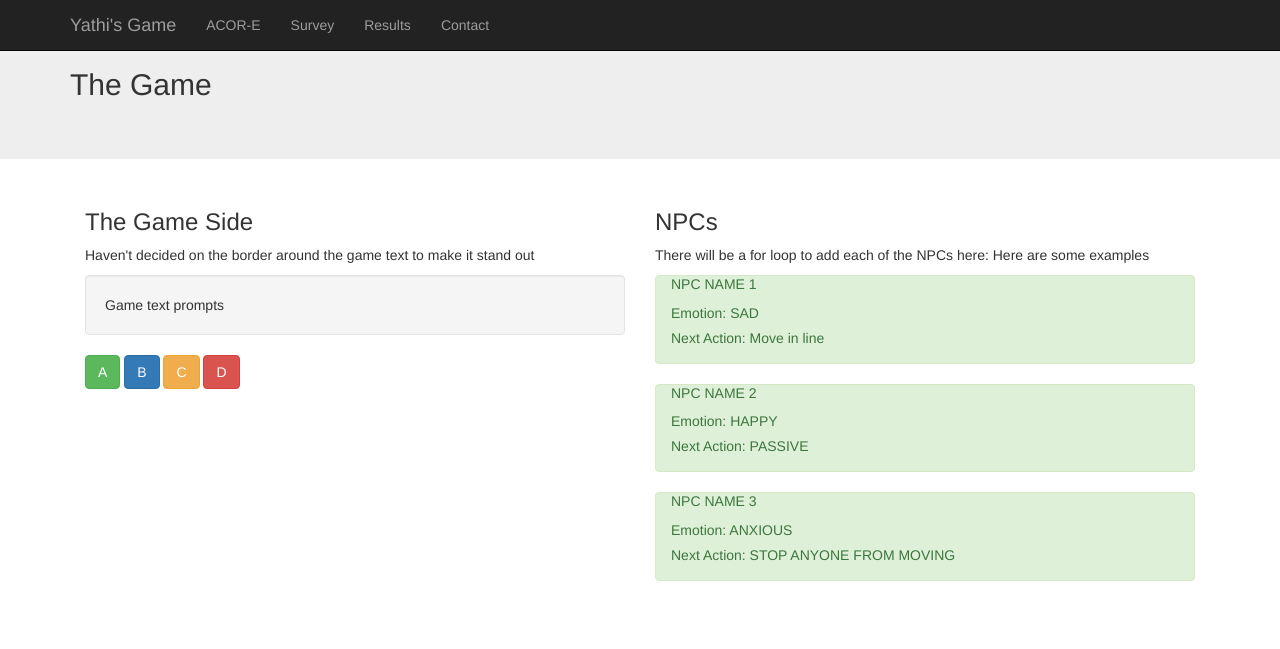
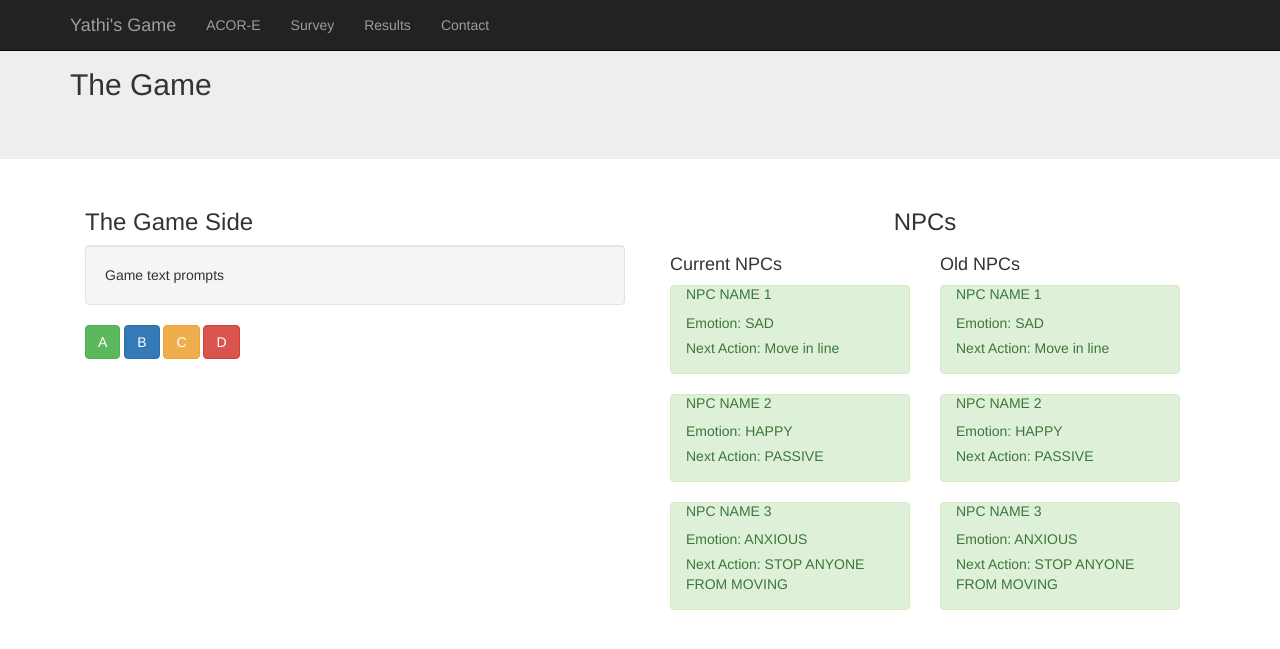
Before and after one commit to mviz/ACORE, a Django app: page / in a window 1280 px wide. Shown: the top 649 px of the page. Run offline with Django 3.2, Linux system fonts and the light colour scheme; some libraries are stand-ins or nearby versions.

Commit message:
Working on dynamic game page

```diff
--- a/templates/_layouts/base.html
+++ b/templates/_layouts/base.html
@@ -6,7 +6,6 @@
 <head>
     <title>{% block title %}ACOR-E{% endblock title %}</title>
     <link rel="stylesheet" href="//netdna.bootstrapcdn.com/bootstrap/3.1.1/css/bootstrap.min.css">
-
     {% block css %}{% endblock css %}
 </head>
 <body>
--- a/templates/home.html
+++ b/templates/home.html
@@ -1,4 +1,5 @@
 {% extends '_layouts/base.html' %}
+
 
 {% block page_title %} <h2>The Game</h2> {% endblock page_title %}
 {% block page_content %}
@@ -6,37 +7,118 @@
     <!-- This half is the game -->
     <div class="col-sm-6">
             <h3> The Game Side </h3>
-            <p> Haven't decided on the border around the game text to make it stand out </p>
-            <div class="well"> Game text prompts </div>
+            <strong><p id="last_move"> </p></strong>
+            <div class="well" id="game_text"> Game text prompts </div>
             <div class="row" style="margin-left:auto; margin-right:auto">
-                <button type="button" class="btn btn-success"> A</button>
-                <button type="button" class="btn btn-primary"> B </button>
-                <button type="button" class="btn btn-warning"> C </button>
-                <button type="button" class="btn btn-danger"> D </button>
+                <button type="button" class="btn btn-success" id="game_input_a"> A</button>
+                <button type="button" class="btn btn-primary" id="game_input_b"> B </button>
+                <button type="button" class="btn btn-warning" id="game_input_c"> C </button>
+                <button type="button" class="btn btn-danger" id="game_input_d">  D </button>
 
             </div>
     </div>
 
     <!-- This half displays the NPCs -->
     <div class="col-sm-6">
-        <h3> NPCs </h3>
-        <!-- Add forloop here for each npc -->
-        <p> There will be a for loop to add each of the NPCs here: Here are some examples </p>
-        <div class="alert alert-success">
-            <h5 style="margin-top:-1em"> NPC NAME 1 </h5>
-            <p> Emotion: SAD </p>
-            <p> Next Action: Move in line </p>
+        <h3 style="text-align:center"> NPCs </h3>
+        <div class="col-sm-6">
+            <!-- Add forloop here for each npc -->
+            <h4> Current NPCs </h4>
+            <div class="alert alert-success" id="npc_1">
+                <h5 style="margin-top:-1em" class="npc_name"> NPC NAME 1 </h5>
+                <p class="npc_emotion"> Emotion: SAD </p>
+                <p class="npc_action"> Next Action: Move in line </p>
+            </div>
+            <div class="alert alert-success" id="npc_3">
+                <h5 style="margin-top:-1em" class="npc_name"> NPC NAME 2 </h5>
+                <p class="npc_emotion"> Emotion: HAPPY </p>
+                <p class="npc_action"> Next Action: PASSIVE </p>
+            </div>
+            <div class="alert alert-success" id="npc_5">
+                <h5 style="margin-top:-1em" class="npc_name"> NPC NAME 3 </h5>
+                <p class="npc_emotion"> Emotion: ANXIOUS </p>
+                <p class="npc_action"> Next Action: STOP ANYONE FROM MOVING </p>
+            </div>
         </div>
-        <div class="alert alert-success">
-            <h5 style="margin-top:-1em"> NPC NAME 2 </h5>
-            <p> Emotion: HAPPY </p>
-            <p> Next Action: PASSIVE </p>
-        </div>
-        <div class="alert alert-success">
-            <h5 style="margin-top:-1em"> NPC NAME 3 </h5>
-            <p> Emotion: ANXIOUS </p>
-            <p> Next Action: STOP ANYONE FROM MOVING </p>
+        <div class="col-sm-6">
+            <!-- Add forloop here for each npc -->
+            <h4> Old NPCs </h4>
+            <div class="alert alert-success" id="npc_2">
+                <h5 style="margin-top:-1em" class="npc_name"> NPC NAME 1 </h5>
+                <p class="npc_emotion"> Emotion: SAD </p>
+                <p class="npc_action"> Next Action: Move in line </p>
+            </div>
+            <div class="alert alert-success" id="npc_4">
+                <h5 style="margin-top:-1em" class="npc_name"> NPC NAME 2 </h5>
+                <p class="npc_emotion"> Emotion: HAPPY </p>
+                <p class="npc_action"> Next Action: PASSIVE </p>
+            </div>
+            <div class="alert alert-success" id="npc_6">
+                <h5 style="margin-top:-1em" class="npc_name"> NPC NAME 3 </h5>
+                <p class="npc_emotion"> Emotion: ANXIOUS </p>
+                <p class="npc_action"> Next Action: STOP ANYONE FROM MOVING </p>
+            </div>
         </div>
     </div>
 
 {% endblock page_content %}
+
+
+
+
+{% block js %}
+    <script>
+        // make this function work.... please
+        function update_last_move($button_pressed){
+            var $last_move = $('#last_move')
+            var button_text = $button_pressed.text()
+            $last_move.html('Last move: ' + button_text)
+        }
+
+        function update_game_text($button_pressed){
+            var $game_text = $('#game_text')
+            var new_text = $button_pressed.text()
+            $game_text.text($game_text.text() + new_text)
+        }
+
+        function update_npcs(){
+            // update for loop bound to a dynamic value
+            for(var i = 1; i < 7; i+=2){
+                var original_id = "npc_" + i
+                var old_id = "npc_" + (i + 1)
+                var $original_npc = $('#' + original_id +)
+                var $old_npc = $('#' + old_id)
+                $old_npc.
+            }
+
+        }
+
+        $('document').ready(function(){
+            $('#game_input_a').click(function(){
+                var $button_selected = $('#game_input_a')
+                update_last_move($button_selected)
+                update_game_text($button_selected)
+                update_npcs()
+            });
+            $('#game_input_b').click(function(){
+                var $button_selected = $('#game_input_b')
+                update_last_move($button_selected)
+                update_game_text($button_selected)
+                update_npcs()
+            });
+            $('#game_input_c').click(function(){
+                var $button_selected = $('#game_input_c')
+                update_last_move($button_selected)
+                update_game_text($button_selected)
+                update_npcs()
+            });
+            $('#game_input_d').click(function(){
+                var $button_selected = $('#game_input_d')
+                update_last_move($button_selected)
+                update_game_text($button_selected)
+                update_npcs()
+            });
+
+        });
+    </script>
+{% endblock js %}
```
Also changed, not shown: game_survey/templatetags/__init__.py (added), game_survey/templatetags/game_controller.py (added).
